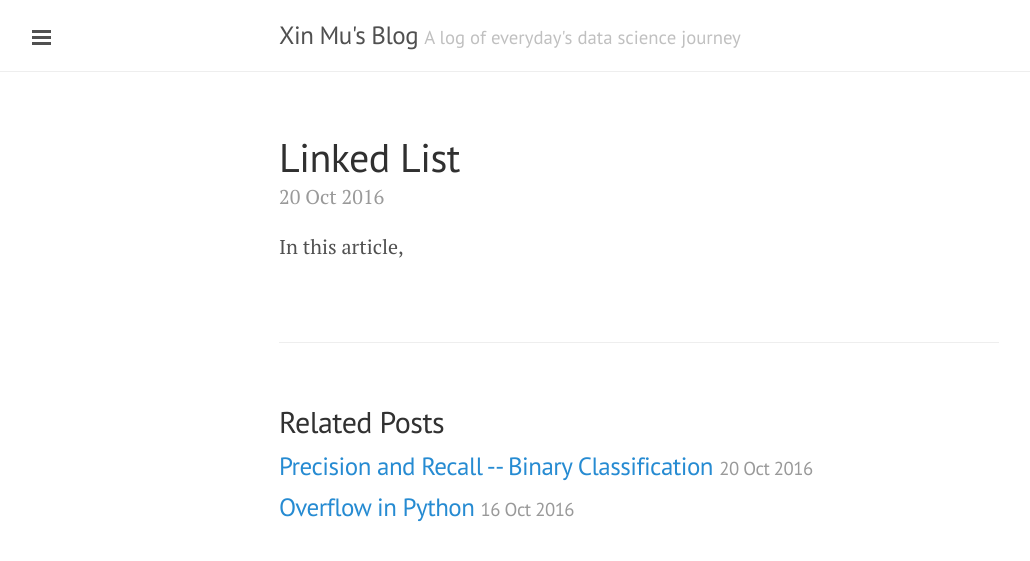
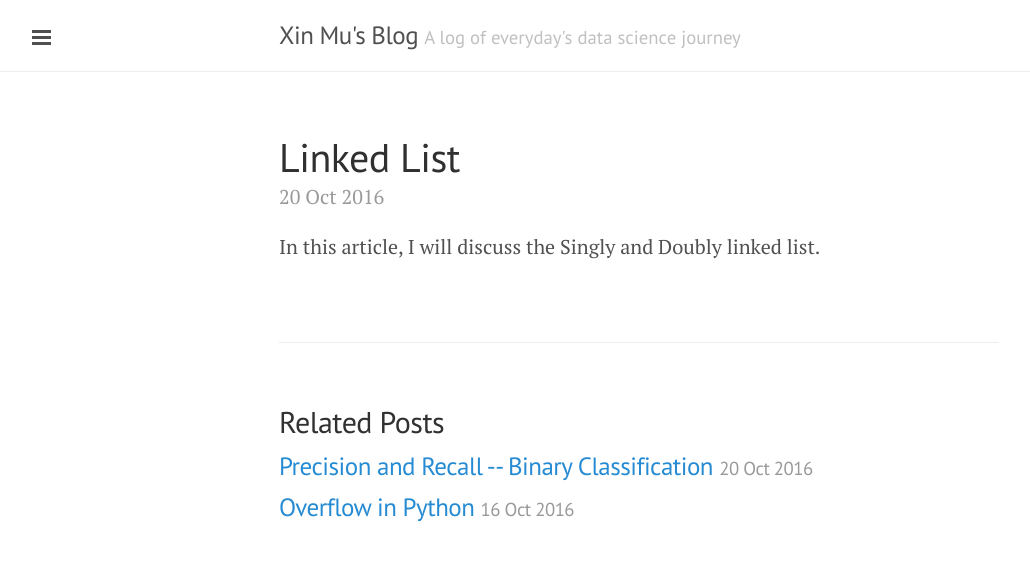
Before and after one commit to xinmu01/xinmu01.github.io, a Jekyll site: the page built from _posts/2016-10-20-linked-list.markdown, in a window 1280 px wide. Shown: the top 561 px of the page, without its empty margins (1-1031 px from the left). Built offline with Jekyll 4.4.1, drawn with Linux system fonts in a browser that asks for light colours.

Commit message:
Update 2016-10-20-linked-list.markdown

```diff
--- a/_posts/2016-10-20-linked-list.markdown
+++ b/_posts/2016-10-20-linked-list.markdown
@@ -3,4 +3,4 @@ published: true
 title: Linked List
 layout: post
 ---
-In this article,
+In this article, I will discuss the Singly and Doubly linked list.
```
